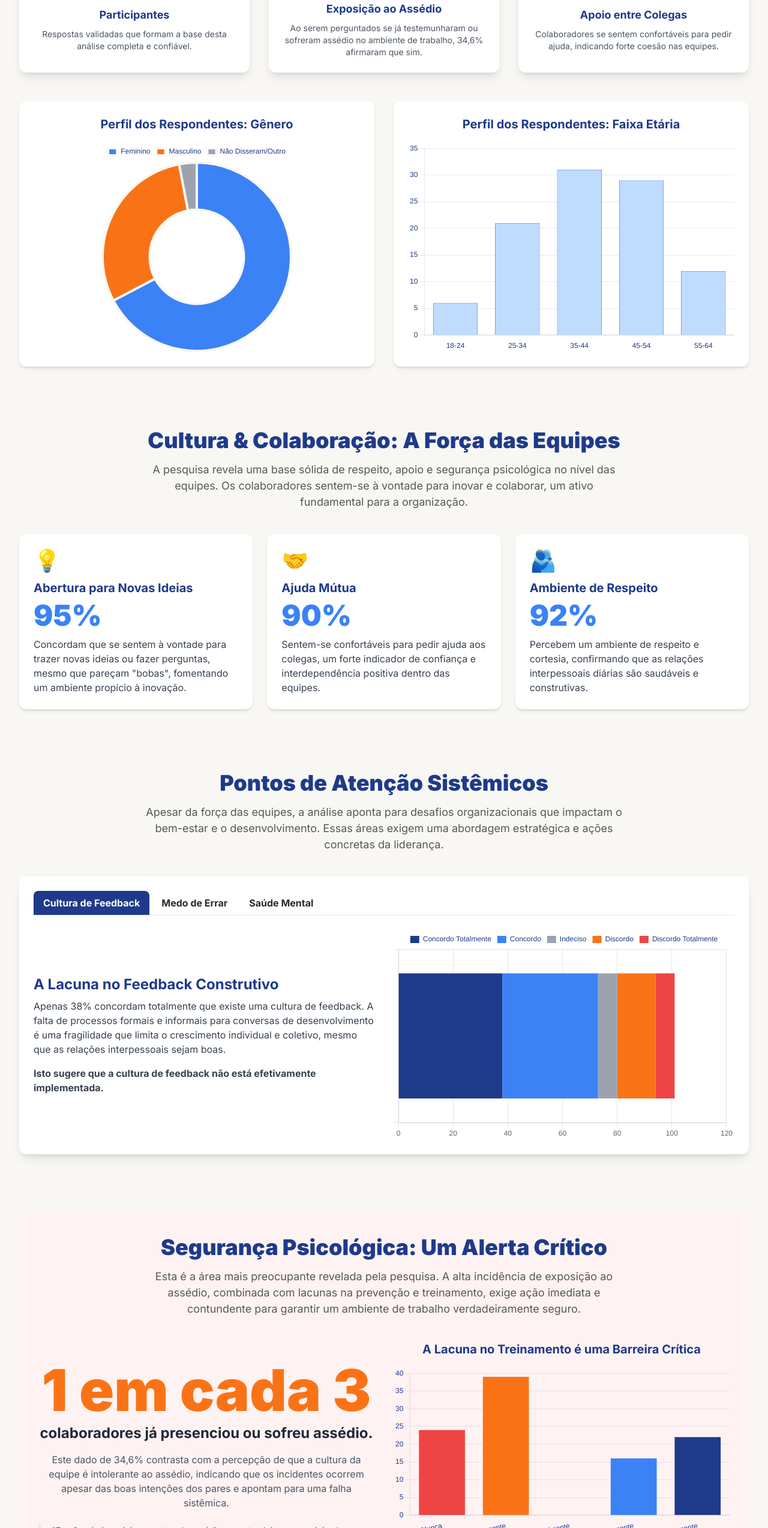
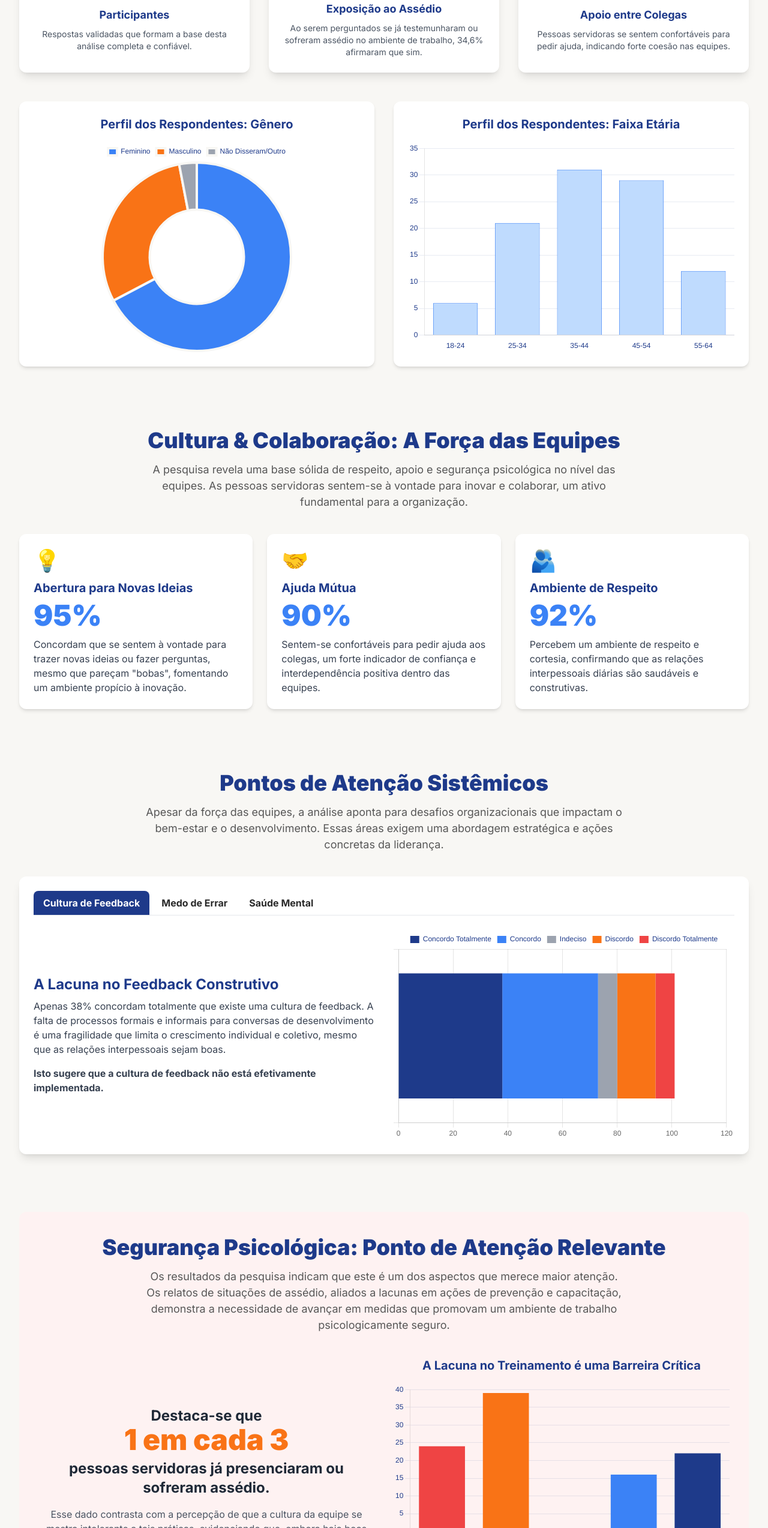
Before and after one commit to brunofbomfim/pesquisa-clima, a plain HTML site: page index.htm in a window 1280 px wide. Shown: the part 1043-3590 px from the top of the page at 60% size. Drawn offline with nearby package versions, Linux system fonts and the light colour scheme.

Commit message:
Update index.htm

```diff
--- a/index.htm
+++ b/index.htm
@@ -121,7 +121,7 @@
                 <div class="bg-white p-6 rounded-xl shadow-lg flex flex-col justify-center items-center">
                     <h3 class="stat-card text-blue">91%</h3>
                     <p class="text-lg font-bold mt-2 text-navy">Apoio entre Colegas</p>
-                    <p class="mt-2 text-sm text-gray-600 text-center">Colaboradores se sentem confortáveis para pedir ajuda, indicando forte coesão nas equipes.</p>
+                    <p class="mt-2 text-sm text-gray-600 text-center">Pessoas servidoras se sentem confortáveis para pedir ajuda, indicando forte coesão nas equipes.</p>
                 </div>
             </div>
              <div class="grid grid-cols-1 md:grid-cols-2 lg:grid-cols-2 gap-8 items-center">
@@ -142,7 +142,7 @@
 
         <section id="culture" class="my-24 text-center">
             <h2 class="section-title">Cultura & Colaboração: A Força das Equipes</h2>
-            <p class="section-subtitle">A pesquisa revela uma base sólida de respeito, apoio e segurança psicológica no nível das equipes. Os colaboradores sentem-se à vontade para inovar e colaborar, um ativo fundamental para a organização.</p>
+            <p class="section-subtitle">A pesquisa revela uma base sólida de respeito, apoio e segurança psicológica no nível das equipes. As pessoas servidoras sentem-se à vontade para inovar e colaborar, um ativo fundamental para a organização.</p>
             <div class="grid grid-cols-1 md:grid-cols-2 lg:grid-cols-3 gap-6">
                 <div class="bg-white p-6 rounded-xl shadow-md text-left">
                     <span class="text-4xl">💡</span>
@@ -193,7 +193,7 @@
                          <div class="grid grid-cols-1 md:grid-cols-2 gap-8 items-center">
                             <div>
                                 <h3 class="text-2xl font-bold text-navy mb-2">O Receio da Punição</h3>
-                                <p class="text-gray-700 mb-4">Embora a confiança entre colegas seja alta, 11% dos colaboradores ainda acreditam que um erro cometido será usado contra eles. Este medo não vem dos pares, mas aponta para uma percepção de consequências sistêmicas ou gerenciais negativas.</p>
+                                <p class="text-gray-700 mb-4">Embora a confiança entre colegas seja alta, 11% das pessoas servidoras ainda acreditam que um erro cometido será usado contra eles. Este medo não vem dos pares, mas aponta para uma percepção de consequências sistêmicas ou gerenciais negativas.</p>
                                 <p class="text-gray-700 font-semibold">Esse receio pode inibir a tomada de riscos e a inovação, criando uma cultura onde a segurança é priorizada em detrimento da aprendizagem.</p>
                             </div>
                             <div class="chart-container">
@@ -206,7 +206,7 @@
                             <div>
                                 <h3 class="text-2xl font-bold text-navy mb-2">Apoio à Saúde Mental: Uma Demanda Clara</h3>
                                 <p class="text-gray-700 mb-4">Quase 10% dos respondentes sentem que sua saúde mental não é considerada ou apoiada. A percepção é que o suporte depende mais dos colegas do que de um programa estruturado pela organização.</p>
-                                <blockquote class="border-l-4 border-orange pl-4 italic text-gray-600">"Acredito que a saúde mental não é devidamente valorada pela gestão. Não há diálogos sobre isso, fazer uma reunião a cada 3 ou 6 meses não resolve..." - <span class="font-semibold">Comentário de um colaborador.</span></blockquote>
+                                <p class="text-gray-700 font-semibold">Essa falta de políticas consistentes pode gerar desgaste emocional e reduzir o engajamento das pessoas servidoras.</p>
                             </div>
                             <div class="chart-container">
                                 <canvas id="mentalHealthChart"></canvas>
@@ -218,21 +218,21 @@
         </section>
 
         <section id="security" class="my-24 bg-red-50 p-8 rounded-xl">
-            <h2 class="section-title text-center text-orange">Segurança Psicológica: Um Alerta Crítico</h2>
-            <p class="section-subtitle text-center">Esta é a área mais preocupante revelada pela pesquisa. A alta incidência de exposição ao assédio, combinada com lacunas na prevenção e treinamento, exige ação imediata e contundente para garantir um ambiente de trabalho verdadeiramente seguro.</p>
+            <h2 class="section-title text-center text-orange">Segurança Psicológica: Ponto de Atenção Relevante</h2>
+            <p class="section-subtitle text-center">Os resultados da pesquisa indicam que este é um dos aspectos que merece maior atenção. Os relatos de situações de assédio, aliados a lacunas em ações de prevenção e capacitação, demonstra a necessidade de avançar em medidas que promovam um ambiente de trabalho psicologicamente seguro.</p>
             <div class="grid grid-cols-1 md:grid-cols-2 gap-8 items-center">
                 <div class="text-center">
-                    <p class="text-7xl md:text-8xl font-black text-orange">1 em cada 3</p>
-                    <p class="text-2xl font-bold text-gray-800 mt-2">colaboradores já presenciou ou sofreu assédio.</p>
-                    <p class="mt-4 text-gray-600">Este dado de 34,6% contrasta com a percepção de que a cultura da equipe é intolerante ao assédio, indicando que os incidentes ocorrem apesar das boas intenções dos pares e apontam para uma falha sistêmica.</p>
-                     <blockquote class="mt-6 text-left border-l-4 border-orange pl-4 italic text-gray-600 text-sm">"Eu não só vivenciei momentos de assédio como também presenciei colegas sendo assediados... Foram momentos terríveis que desencadeavam enfermidades na alma, como angústias, crises de ansiedades e depressão." - <span class="font-semibold">Relato de um colaborador.</span></blockquote>
+                    <p class="text-2xl font-bold text-gray-800 mt-2">Destaca-se que</p>
+                    <p class="text-5xl md:text-5xl font-black text-orange">1 em cada 3</p>
+                    <p class="text-2xl font-bold text-gray-800 mt-2">pessoas servidoras já presenciaram ou sofreram assédio.</p>
+                    <p class="mt-4 text-gray-600">Esse dado contrasta com a percepção de que a cultura da equipe se mostra intolerante a tais práticas, evidenciando que, embora haja boas intenções coletivas, os incidentes ainda ocorrem e sinalizam a existência de fragilidades de caráter sistêmico.</p>
                 </div>
                 <div>
                      <h3 class="text-xl font-bold text-navy mb-4 text-center">A Lacuna no Treinamento é uma Barreira Crítica</h3>
                     <div class="chart-container" style="height: 300px; max-height: 350px;">
                         <canvas id="harassmentTrainingChart"></canvas>
                     </div>
-                    <p class="mt-4 text-sm text-gray-600 text-center">Um total de 63% dos colaboradores nunca ou raramente recebeu treinamento sobre o tema. A falta de conhecimento sobre como identificar e denunciar o assédio é um obstáculo fundamental para a prevenção eficaz.</p>
+                    <p class="mt-4 text-sm text-gray-600 text-center">Um total de 63% das pessoas servidoras nunca ou raramente recebeu treinamento sobre o tema. A falta de conhecimento sobre como identificar e denunciar o assédio é um obstáculo fundamental para a prevenção eficaz.</p>
                 </div>
             </div>
         </section>
```
